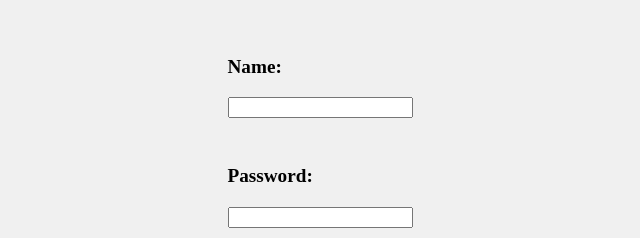
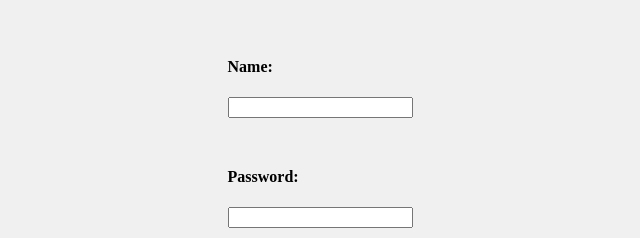
Before and after one commit to masomodigital/libsignin, a plain HTML site: page index.html in a window 1280 px wide. Shown: the part 253-491 px from the top of the page, 320-960 px from the left. Drawn offline with Linux system fonts and the light colour scheme.

Commit message:
Add files via upload

```diff
--- a/index.html
+++ b/index.html
@@ -23,6 +23,14 @@
 
         h3 {
             font-size: 1.2em;
+        }
+
+        h4 {
+            font-size: 1em;
+        }
+
+        p {
+            font-size: 10px;
         }
 
         marquee {
@@ -53,8 +61,8 @@
     <h2>Enter Your Name & The Password You Received. If You Are Not A Member <a href="https://sites.google.com/view/cbcdigitalapp/download-app" target="_blank">Sign Up Now</a> To Get Access!</h2>
 
     <form name="myForm" onsubmit="return validateForm()">
-        <h3>Name:</h3> <input name="name" type="text" required /><br /><br />
-        <h3>Password:</h3> <input name="password" type="password" required /><br /><br />
+        <h4>Name:</h4> <input name="name" type="text" required /><br /><br />
+        <h4>Password:</h4> <input name="password" type="password" required /><br /><br />
         <input type="submit" value="Submit" />
     </form>
 
```
